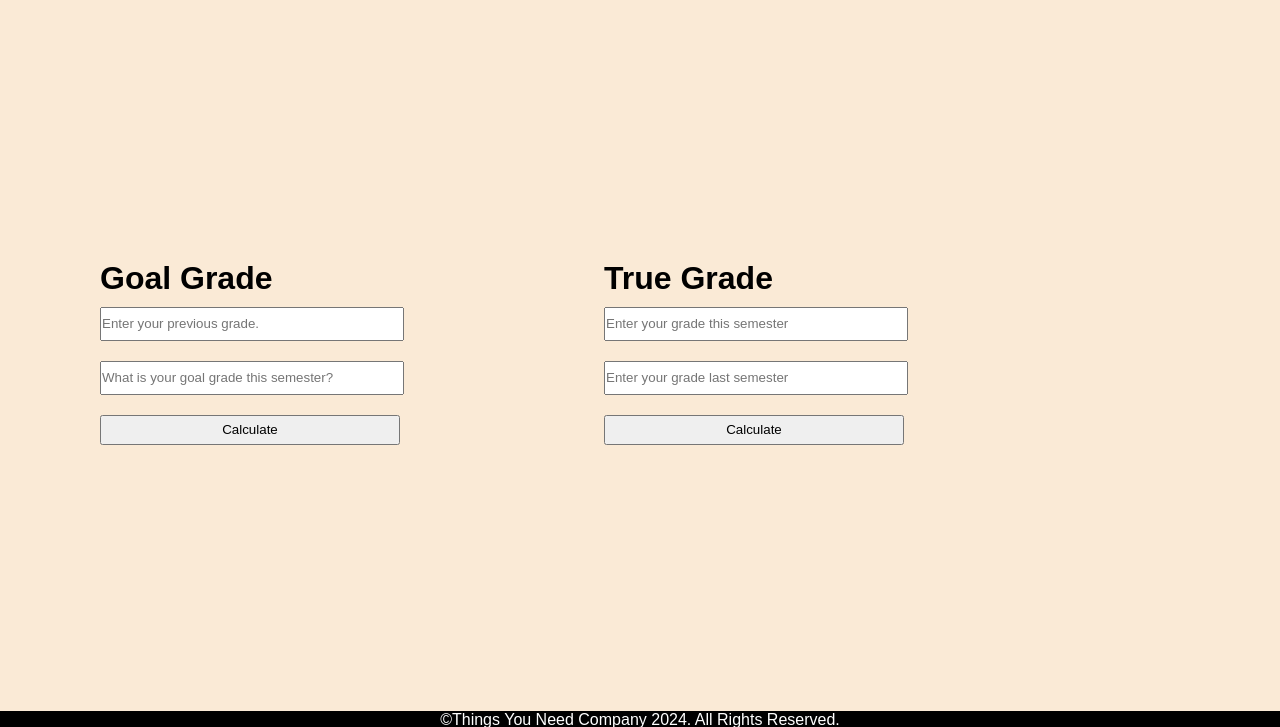
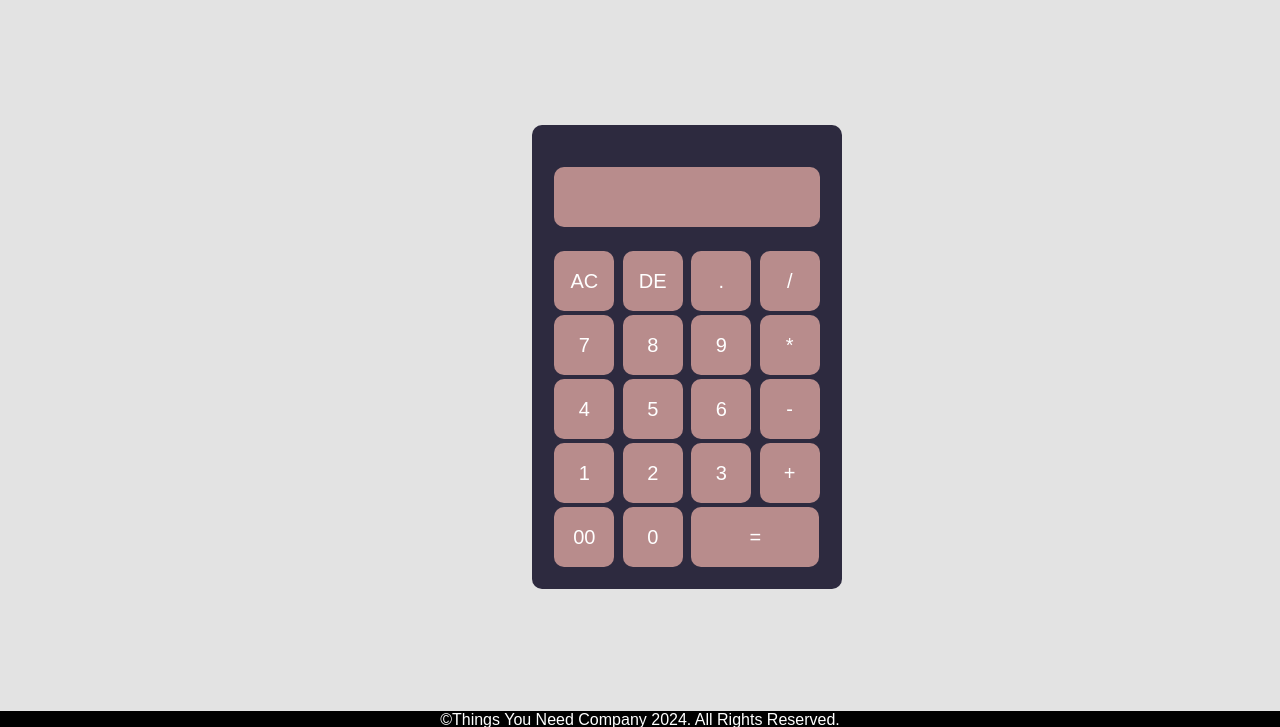
Before and after one commit to Diwagj/projectthingsyouneed.co, a plain HTML site: page calculator.html in a window 1280 px wide. Shown: the part 73-800 px from the top of the page. Drawn offline with Linux system fonts and the light colour scheme.

Commit message:
Update calculator.html

```diff
--- a/calculator.html
+++ b/calculator.html
@@ -7,27 +7,73 @@
     <link rel="stylesheet" href="styles.css">
 </head>
 <body>
+    <style>
+        .container {
+            width: 100%;
+            height: 92.5vh;
+            background: #e3e3e3;
+            display: flex;
+            align-items: center;
+            justify-content: center;
+            margin: auto;
+            margin-left: -34px;
+        }
+        .calculator {
+            background: #2d2a3f;
+            padding: 20px;
+            border-radius: 10px;
+        }
+        .calculator form input {
+            border: 0;
+            outline: 0;
+            width: 60px;
+            height: 60px;
+            border-radius: 10px;
+            background-color: #b88c8c;
+            font-size: 20px;
+            color: #fff;
+            cursor: pointer;
+            margin: 2px;
+        }
+        form .display {
+            display: flex;
+            justify-content: flex-end;
+            margin: 20px 0;
+        }
+        form .display input {
+            text-align: right;
+            flex: 1;
+            font-size: 45px;
 
-    <style>
-        .containerCalcu {
+        }
+        form input.equal {
+            width: 128px;
+        }
+        .content .upper {
+            width: 100%;
+            height: 63.5vh;
             display: flex;
-            width: 100%;
-            justify-content: left;
+            background: #fff;
+            justify-content: center;
+            align-items: center;
+            flex-direction: row;
+        }
+        .content .upper p.quote {
+            font-size: 30px;
+            font-weight: bold;
+        }
+        .content .lower {
+            display: flex;
+            justify-content: center;
+            align-items: center;
+            margin: 40px;
+            font-size: 20px;
+        }
+        .content .lower p {
+            margin: auto;
         }
 
-        input, button {
-            width: 300px;
-            height: 30px; /* Set a specific height for consistency */
-            margin: 10px 0; /* Adjusted margin for better spacing */
-        }
-
-        .containerCalcu div {
-            display: flex;
-            margin: 100px;
-            flex-direction: column;
-        }
     </style>
-
     <div class="navigation">
         <div class="left">
             <a href="homepage.html"><img src="Pictures/logo2.png" width="90px" style="padding-right: 40px; padding-left: 7px;"></a>
@@ -39,76 +85,47 @@
         </div>
     </div>
     <div class="content">
-        <div class="containerCalcu">
-        <div>
-            <h1>Goal Grade</h1>
-            <input type="text" placeholder="Enter your previous grade." id="prevGrade">
-            <input type="text" placeholder="What is your goal grade this semester?" id="goalGrade">
-            <button id="button1">Calculate</button>
-            <p id="display1"></p>
-        </div>
-        <div>
-            <h1>True Grade</h1>
-            <input type="text" placeholder="Enter your grade this semester" id="semGrade">
-            <input type="text" placeholder="Enter your grade last semester" id="lastSemGrade">
-            <button id="button2">Calculate</button>
-            <p id="display2"></p>
-        </div>
-
+        <div class="container">
+            <div class="calculator">
+                <form>
+                    <div class="display">
+                    <input type="text" name="display">
+                    </div>
+                    <div>
+                        <input type="button" value="AC" onclick="display.value = ''">
+                        <input type="button" value="DE" onclick="display.value = display.value.toString().slice(0, -1)">
+                        <input type="button" value="." onclick="display.value += '.'">
+                        <input type="button" value="/" onclick="display.value += '/'">
+                    </div>
+                    <div>
+                        <input type="button" value="7" onclick="display.value += '7'">
+                        <input type="button" value="8" onclick="display.value += '8'">
+                        <input type="button" value="9" onclick="display.value += '9'">
+                        <input type="button" value="*" onclick="display.value += '*'">
+                    </div>
+                    <div>
+                        <input type="button" value="4" onclick="display.value += '4'">
+                        <input type="button" value="5" onclick="display.value += '5'">
+                        <input type="button" value="6" onclick="display.value += '6'">
+                        <input type="button" value="-" onclick="display.value += '-'">
+                    </div>
+                    <div>
+                        <input type="button" value="1" onclick="display.value += '1'">
+                        <input type="button" value="2" onclick="display.value += '2'">
+                        <input type="button" value="3" onclick="display.value += '3'">
+                        <input type="button" value="+" onclick="display.value += '+'">
+                    </div>
+                    <div>
+                        <input type="button" value="00" onclick="display.value += '00'">
+                        <input type="button" value="0" onclick="display.value += '0'">
+                        <input type="button" value="=" onclick="display.value = eval(display.value)" class="equal">
+                    </div>
+                </form>
+            </div>
         </div>
         <div class="footer">
             <p>©Things You Need Company 2024. All Rights Reserved.</p>
         </div>
     </div>
-
-    <script>
-        // Corrected the way you're getting the elements by id
-        let prevGradeInput = document.getElementById("prevGrade");
-        let goalGradeInput = document.getElementById("goalGrade");
-
-        let display1 = document.getElementById("display1");
-
-        document.getElementById("button1").addEventListener("click", calculateGoalGrade);
-
-        function calculateGoalGrade() {
-            // Corrected the way you're getting the input values
-            let prevGrade = parseFloat(prevGradeInput.value); // Parse to float to handle decimal grades
-            let goalGrade = parseFloat(goalGradeInput.value); // Parse to float to handle decimal grades
-
-            // Check if the input values are valid numbers
-            if (isNaN(prevGrade) || isNaN(goalGrade)) {
-                display1.innerHTML = "Please enter valid numeric grades.";
-                return; // Exit the function if inputs are invalid
-            }
-
-            let gTotGrade = goalGrade * 3;
-            let result1 = (gTotGrade - prevGrade) / 2;
-            display1.innerHTML = "You need "  + result1 + " to get " + goalGrade;
-        }
-
-        let lastSemGradeInput = document.getElementById("lastSemGrade");
-        let semGradeInput = document.getElementById("semGrade");
-
-        let display2 = document.getElementById("display2");
-
-        document.getElementById("button2").addEventListener("click", calculateRawGrade);
-
-        function calculateRawGrade(){
-            let lastSemGrade = parseFloat(lastSemGradeInput.value);
-            let semGrade = parseFloat(semGradeInput.value);
-
-            if (isNaN(lastSemGrade) || isNaN(semGrade)){
-                display2.innerHTML = "Please enter a valid numeric grades.";
-                return;
-            }
-
-            let sTotGrade = semGrade * 3;
-            let result2 = (sTotGrade - lastSemGrade) / 2;
-            console.log(result2);
-
-            display2.innerHTML = "Your raw grade this semester was " + result2;
-        }
-    </script>
-
 </body>
 </html>
```
